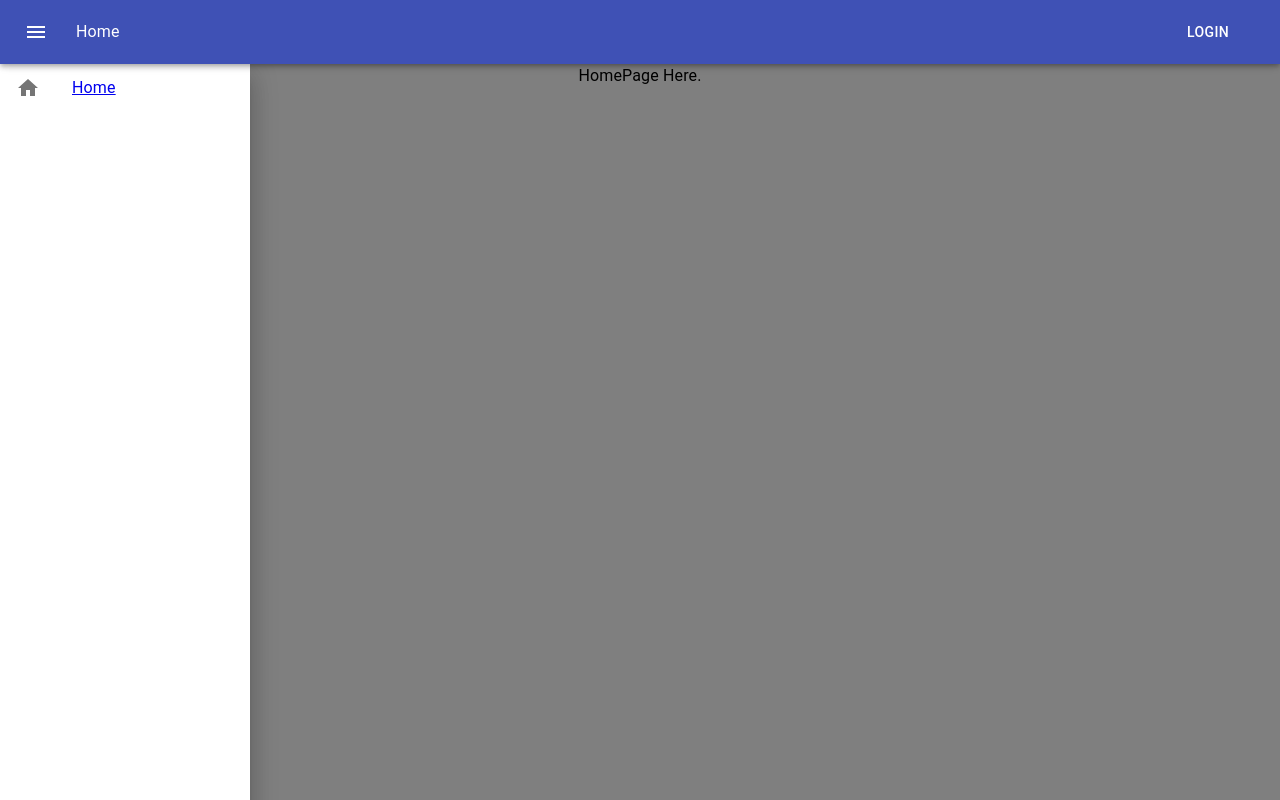
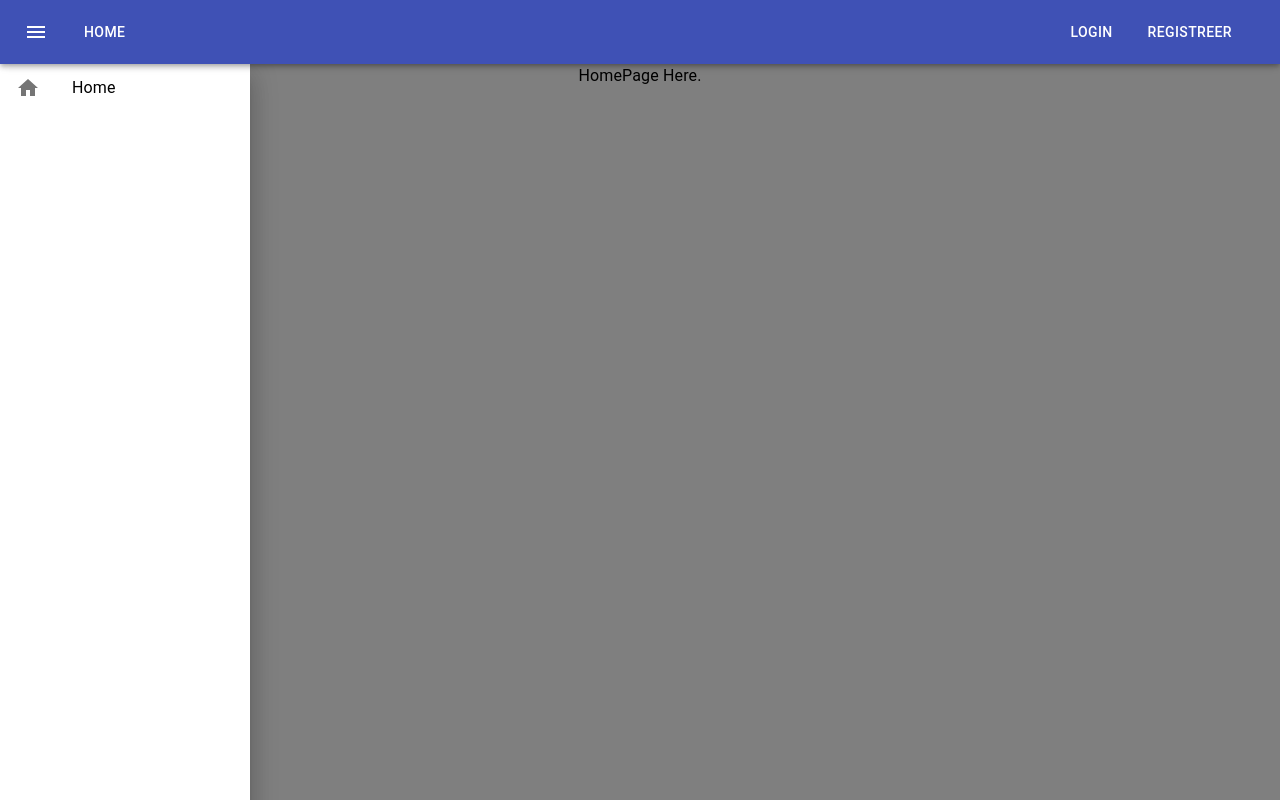
Before and after one commit to jvdheijden98/kwetter-faas, a React (Create React App) app: page /home in a window 1280 px wide. Both pictures are taken after a click on the button "menu". Built offline with nearby package versions, Linux system fonts and the light colour scheme.

Commit message:
Styling on buttons

```diff
--- a/src/components/navigation/NavigationBar.jsx
+++ b/src/components/navigation/NavigationBar.jsx
@@ -1,10 +1,8 @@
 import React, { Component } from 'react';
 //import { createStyles, makeStyles, Theme } from '@material-ui/core/styles';
 import { withStyles } from '@material-ui/core/styles';
-import AppBar from '@material-ui/core/AppBar';
-import Toolbar from '@material-ui/core/Toolbar';
-import Typography from '@material-ui/core/Typography';
-import Button from '@material-ui/core/Button';
+import { AppBar, Box, Button, Toolbar, Typography } from "@material-ui/core";
+import { Link } from "react-router-dom";
 import IconButton from '@material-ui/core/IconButton';
 import MenuIcon from '@material-ui/icons/Menu';
 import NavigationDrawer from './NavigationDrawer';
@@ -20,8 +18,10 @@ const styles = (theme) => ({
     },
     menuButton: {
         marginRight: theme.spacing(2),
+        color: "inherit"
     },
     title: {
+        color: "inherit",
         align: 'left',
         flexGrow: 1,
         justifyContent: 'flex-start',
@@ -52,15 +52,25 @@ class NavigationBar extends Component{
             <div className={classes.root}>
               <AppBar style={{zIndex: 9000}} position="sticky">
                 <Toolbar className={classes.toolbar}>
-                    <IconButton edge="start" className={classes.menuButton} color="inherit" aria-label="menu" onClick={this.toggleMenu}>
+                    <IconButton edge="start" className={classes.menuButton} aria-label="menu" onClick={this.toggleMenu}>
                         <MenuIcon />
                     </IconButton>
-                    <Typography align='left' className={classes.title} >
+                    <Button align='left' className={classes.title} component={Link} to={'/home'}>
                         Home
-                    </Typography>
-                    <Button color="inherit" className={classes.loginButton}>
-                        Login
                     </Button>
+                    {!window.sessionStorage.getItem("token") && (
+                        <>
+                            <Box>
+                                <Button className={classes.menuButton} component={Link} to={'/login'}>
+                                    Login
+                                </Button>
+                                <Button className={classes.menuButton} component={Link} to={'/register'}>
+                                    Registreer
+                                </Button>
+                            </Box>
+                        </>
+                    )}
+
                 </Toolbar>
               </AppBar>
               <NavigationDrawer open={menuOpen} close={this.toggleMenu} />
--- a/src/components/navigation/NavigationDrawer.jsx
+++ b/src/components/navigation/NavigationDrawer.jsx
@@ -55,16 +55,14 @@ const styles = {
 
       return (
         <Drawer classes={{ paper: classes.drawer }} variant="temporary" open={open} onClose={() => { close(); }} anchor="left">
-            <Link to="/">
-              <ListItem>
+              <ListItem button component={Link} to={"/home"}>
                 <ListItemIcon>
                   <HomeIcon />
                 </ListItemIcon>
-                <ListItemText>
+                <ListItemText className={classes.menuItem} >
                   Home
                 </ListItemText>
               </ListItem>
-            </Link>
         </Drawer>
       );
     }
```
